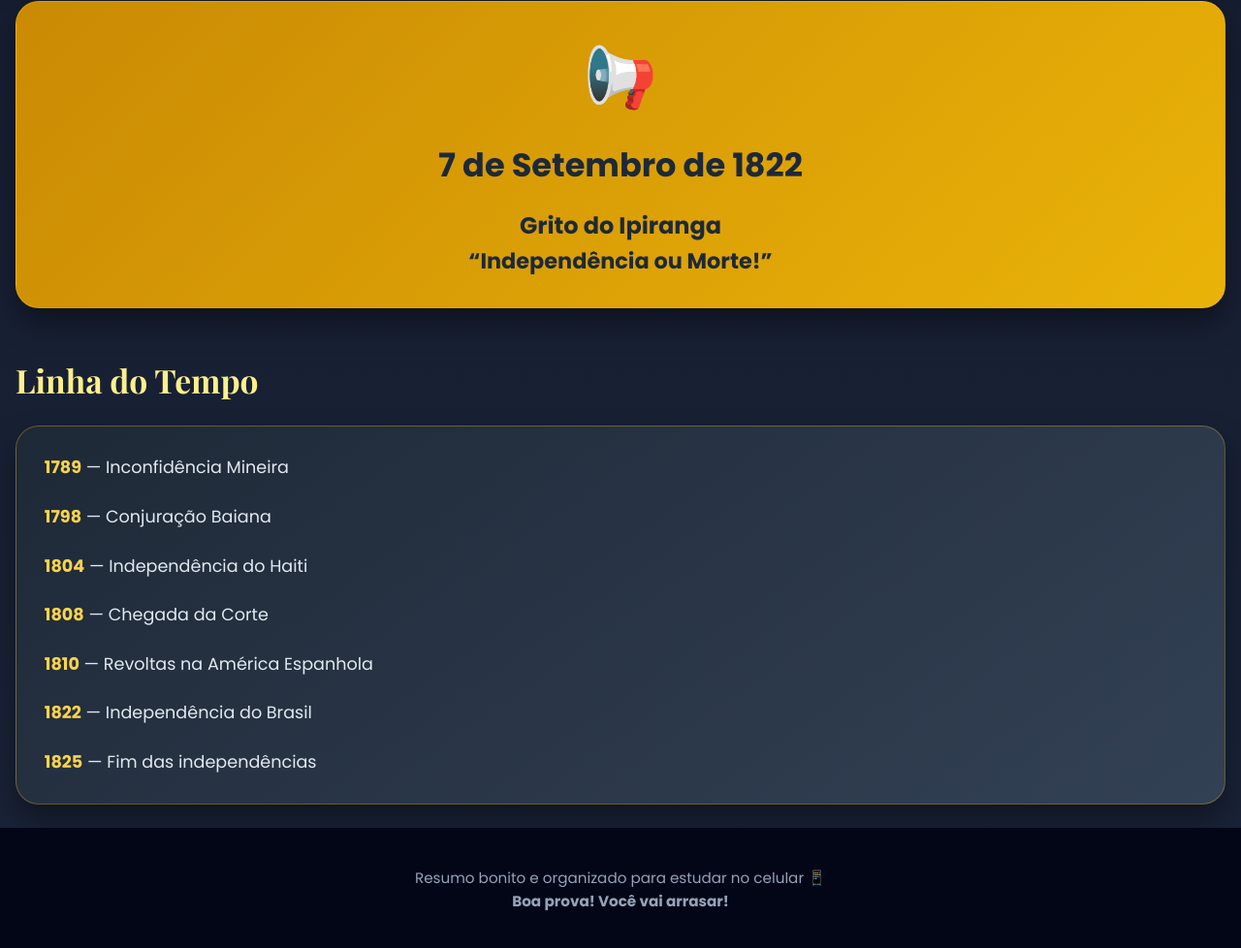
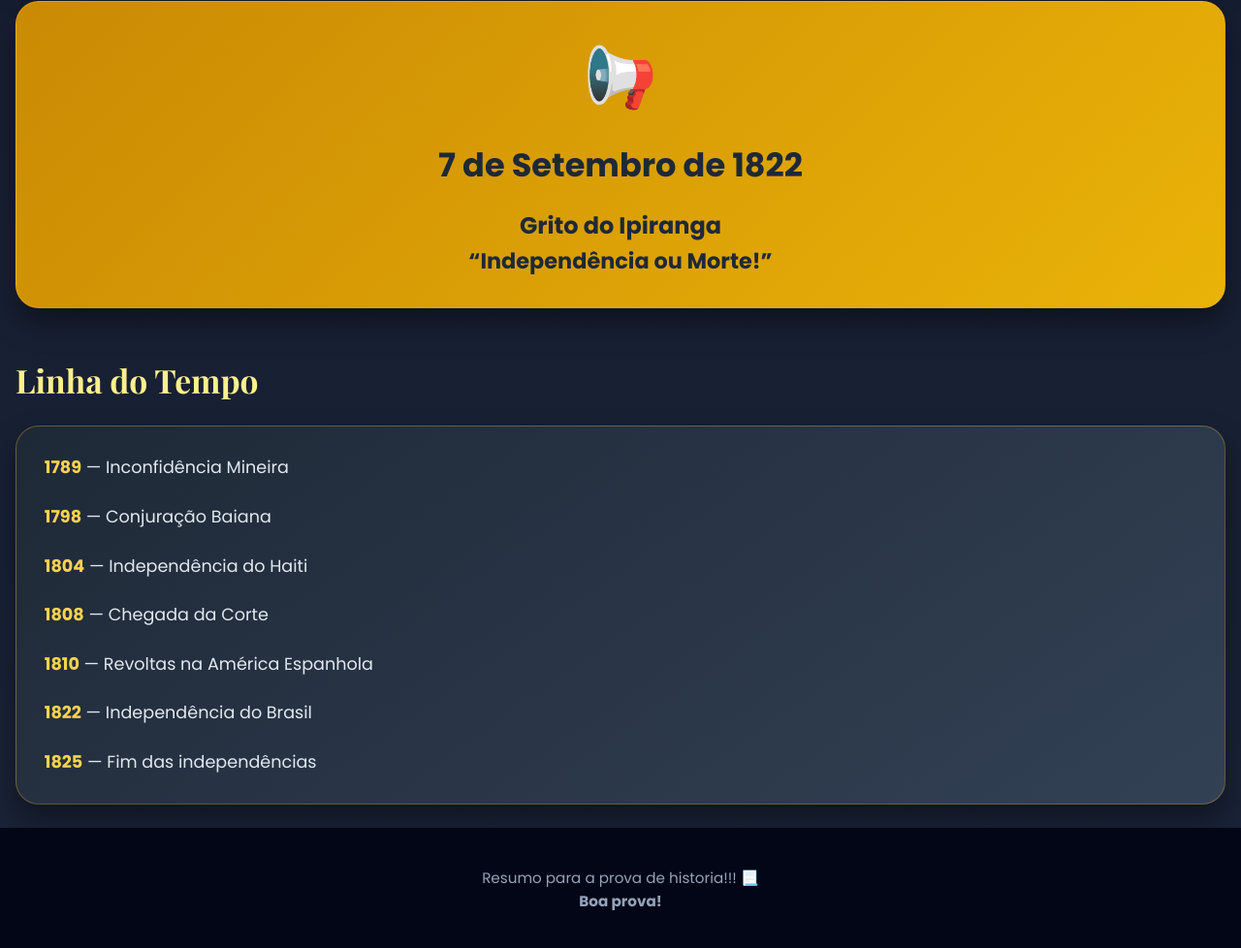
Before and after one commit to gabibolagolll/resumo-historia, a plain HTML site: page index.html in a window 1280 px wide. Shown: the part 2910-3888 px from the top of the page at 97% size. Drawn offline with nearby package versions, Linux system fonts and the light colour scheme.

Commit message:
Update index.html

```diff
--- a/index.html
+++ b/index.html
@@ -173,8 +173,8 @@
         </section>
     </div>
     <footer style="text-align: center; padding: 2.5rem 1rem; background: #020617; color: #94a3b8; font-size: 0.95rem;">
-        <p>Resumo bonito e organizado para estudar no celular 📱<br>
-        <strong>Boa prova! Você vai arrasar!</strong></p>
+        <p>Resumo para a prova de historia!!! 📃<br>
+        <strong>Boa prova!</strong></p>
     </footer>
 </body>
 </html>
```
